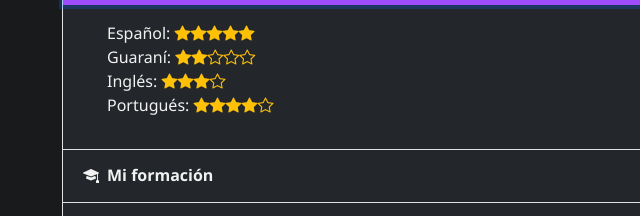
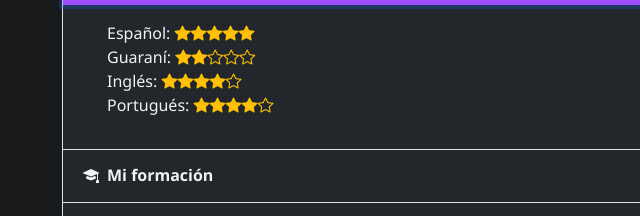
Before and after one commit to ElSilverr/silver.github.io, a plain HTML site: page index.html in a window 1280 px wide. Both pictures are taken after a click on the button "Idiomas". Shown: the part 631-847 px from the top of the page, 400-1040 px from the left. Drawn offline with nearby package versions, Linux system fonts and the light colour scheme.

Commit message:
Update index.html

```diff
--- a/index.html
+++ b/index.html
@@ -87,7 +87,7 @@
                   </li>
                   <li>Inglés:
                     <span class="text-warning">
-                      <i class="bi bi-star-fill"></i><i class="bi bi-star-fill"></i><i class="bi bi-star-fill"></i><i class="bi bi-star-fil"></i><i class="bi bi-star"></i>
+                      <i class="bi bi-star-fill"></i><i class="bi bi-star-fill"></i><i class="bi bi-star-fill"></i><i class="bi bi-star-fill"></i><i class="bi bi-star"></i>
                     </span>
                   </li>
                   <li>Portugués:
```
